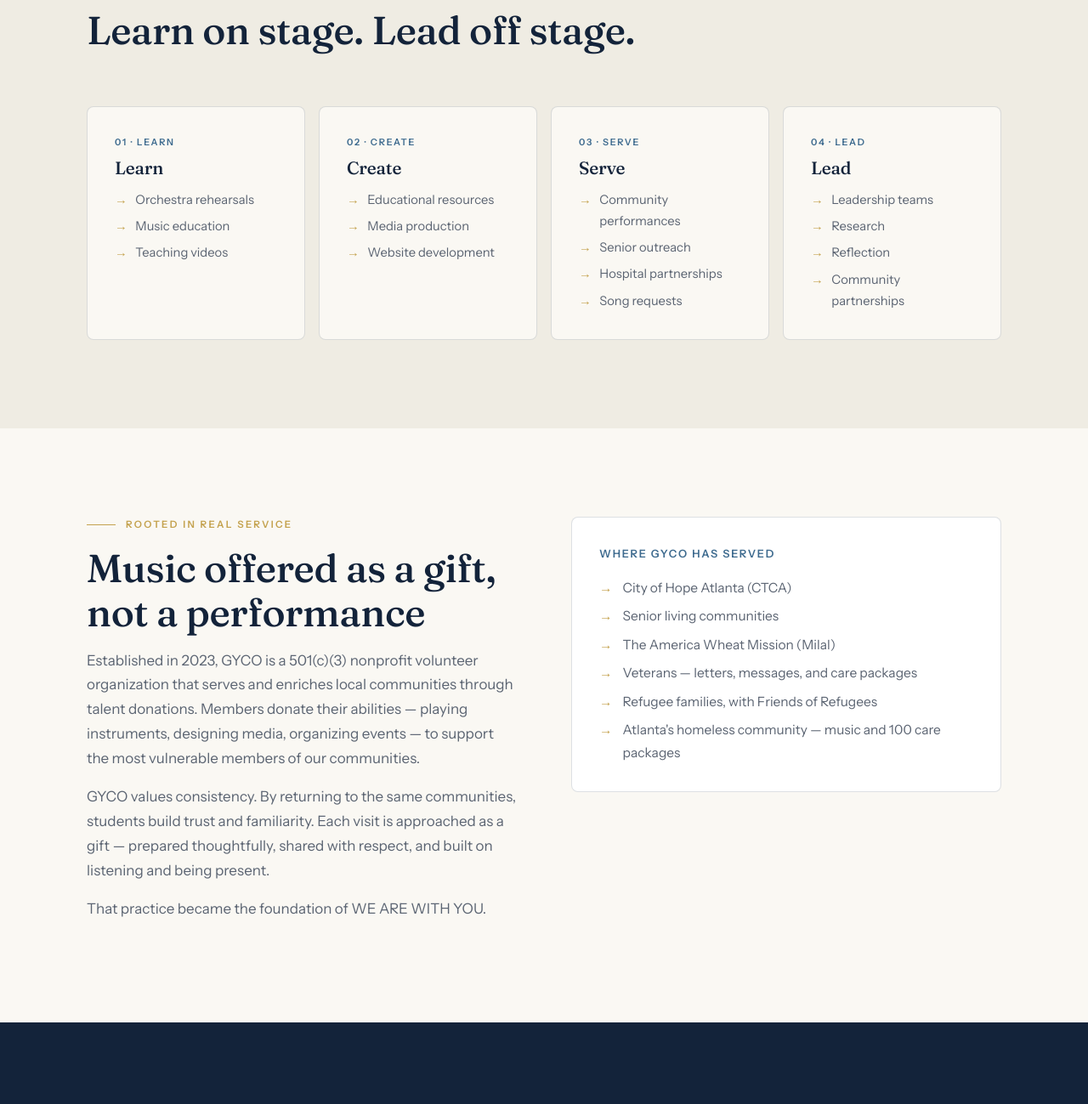
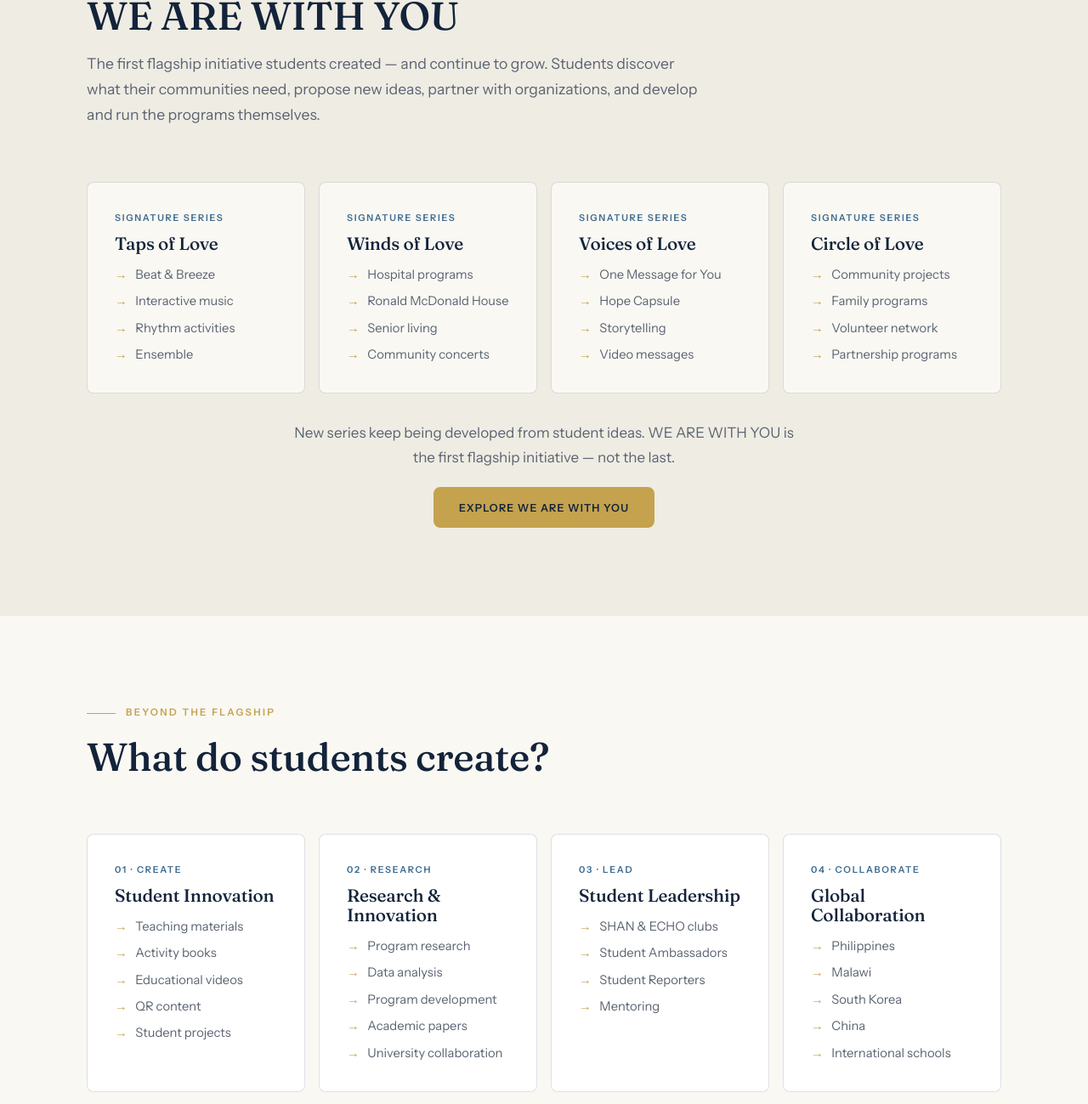
Before and after one commit to akkk9202/we-are-with-you, a plain HTML site: page student-community.html in a window 1280 px wide. Shown: the part 1501-2800 px from the top of the page at 85% size. Drawn offline with Linux system fonts and the light colour scheme.

Commit message:
Restructure GYCO as student-led innovation community
- GYCO page: student-first opening, Creator/Leader/Researcher/Collaborator roles,
  WE ARE WITH YOU framed as first flagship initiative with four signature series,
  new 'What do students create?' pillars (Innovation, Research, Leadership, Global)
- index/about/learning: align GYCO framing and flagship-initiative language
- config: official email + Instagram
- tests updated for new structure (97 passing)

```diff
--- a/js/config.js
+++ b/js/config.js
@@ -12,8 +12,8 @@ const SITE = {
   baseUrl: "https://akkk9202.github.io/we-are-with-you/",
 
   // ── Contact & social ─────────────────────────────────────
-  email: "REPLACE_ME@example.com",          // official email
-  instagram: "",                             // e.g. "https://instagram.com/yourhandle" (leave "" to hide)
+  email: "gyco23@gmail.com",                 // official email
+  instagram: "https://instagram.com/gyco_opus", // e.g. "https://instagram.com/yourhandle" (leave "" to hide)
   youtube: "",                               // e.g. "https://youtube.com/@yourchannel" (leave "" to hide)
   location: "Georgia, United States",
 
--- a/student-community.html
+++ b/student-community.html
@@ -4,10 +4,10 @@
   <meta charset="UTF-8" />
   <meta name="referrer" content="strict-origin-when-cross-origin" />
   <meta name="viewport" content="width=device-width, initial-scale=1.0" />
-  <title>GYCO — More Than Music | WE ARE WITH YOU</title>
-  <meta name="description" content="GYCO is a student growth community. Music is the first tool, not the final destination — students learn, create, serve, and lead, then bring what they learn into WE ARE WITH YOU." />
-  <meta property="og:title" content="GYCO — More Than Music" />
-  <meta property="og:description" content="A community where students learn, create, and serve. GYCO is where students discover their gifts; WE ARE WITH YOU is where those gifts become hope for someone else." />
+  <title>GYCO — Student-Led Innovation Community | WE ARE WITH YOU</title>
+  <meta name="description" content="GYCO is a student-led innovation community where students learn, create ideas, design projects, and carry them out with their communities. Music is the first tool that begins the change." />
+  <meta property="og:title" content="GYCO — Student-Led Innovation Community" />
+  <meta property="og:description" content="Students grow as creators, leaders, researchers, and collaborators. WE ARE WITH YOU is their first flagship initiative — and new ones keep being born from student ideas." />
   <meta property="og:type" content="website" />
   <meta property="og:url" content="https://akkk9202.github.io/we-are-with-you/student-community.html" />
   <link rel="icon" href="favicon.svg" type="image/svg+xml" />
@@ -22,10 +22,10 @@
 <!-- 1 · HERO -->
 <section class="page-hero">
   <div class="container">
-    <div class="eyebrow">GYCO · Student Community</div>
+    <div class="eyebrow">GYCO · Student-Led Innovation Community</div>
     <h1>More Than Music.</h1>
-    <div class="page-hero__kicker">A community where students learn, create, and serve.</div>
-    <p class="page-hero__sub">GYCO — the Greater Youth Collaborative Opus — is a student growth community. Music is our first tool, not our final destination.</p>
+    <div class="page-hero__kicker">It starts with students.</div>
+    <p class="page-hero__sub">GYCO — the Greater Youth Collaborative Opus — is a student-led growth community where students learn, create ideas, design projects, and build new change together with their communities. Music is the first tool that begins that change.</p>
   </div>
 </section>
 
@@ -39,66 +39,134 @@
     </figure>
     <div class="two-col__text">
       <div class="eyebrow">What is GYCO?</div>
-      <h2>Music is the first tool, not the final destination</h2>
-      <p>Students begin by learning together through orchestra rehearsals, music education, and performance. Through that process, they develop confidence, teamwork, creativity, and leadership.</p>
-      <p>Then, those abilities grow beyond music. GYCO students create educational resources, teaching videos, media projects, websites, and community programs. They also serve through senior outreach, hospital partnerships, song requests, and community performances.</p>
+      <h2>It starts with students</h2>
+      <p>At GYCO, the heart of everything is the student. The music, the research, the teaching materials, the videos, the global partnerships — all of it is imagined, created, and carried out by students. They are not just participants here. They grow as:</p>
+      <div class="circle-words" style="margin:1rem 0;">
+        <span class="circle-word">Creator</span><span class="circle-word">Leader</span>
+        <span class="circle-word">Researcher</span><span class="circle-word">Collaborator</span>
+      </div>
+      <p>Music is the first tool that begins the change — not the final destination. Students begin by learning together through rehearsals, education, and performance, then carry the confidence, teamwork, creativity, and leadership they build there into everything else they create.</p>
       <div class="pullquote"><p>GYCO is where students discover their gifts. WE ARE WITH YOU is where those gifts become hope for someone else.</p></div>
     </div>
   </div>
 </section>
 
-<!-- 3 · LEARN ON STAGE, LEAD OFF STAGE -->
-<section class="section section--mist">
+<!-- 3 · FIRST FLAGSHIP INITIATIVE — WE ARE WITH YOU -->
+<section class="section section--mist" id="flagship">
   <div class="container">
     <div class="section-head reveal">
-      <div class="eyebrow">What students do</div>
-      <h2>Learn on stage. Lead off stage.</h2>
+      <div class="eyebrow">Our first flagship initiative</div>
+      <h2>WE ARE WITH YOU</h2>
+      <p>The first flagship initiative students created — and continue to grow. Students discover what their communities need, propose new ideas, partner with organizations, and develop and run the programs themselves.</p>
     </div>
     <div class="cards cards--4">
       <div class="card reveal reveal--d1">
-        <span class="card__tag">01 · Learn</span>
-        <h3>Learn</h3>
+        <span class="card__tag">Signature series</span>
+        <h3>Taps of Love</h3>
         <ul class="card__list">
-          <li>Orchestra rehearsals</li>
-          <li>Music education</li>
-          <li>Teaching videos</li>
+          <li>Beat &amp; Breeze</li>
+          <li>Interactive music</li>
+          <li>Rhythm activities</li>
+          <li>Ensemble</li>
         </ul>
       </div>
       <div class="card reveal reveal--d2">
-        <span class="card__tag">02 · Create</span>
-        <h3>Create</h3>
+        <span class="card__tag">Signature series</span>
+        <h3>Winds of Love</h3>
         <ul class="card__list">
-          <li>Educational resources</li>
-          <li>Media production</li>
-          <li>Website development</li>
+          <li>Hospital programs</li>
+          <li>Ronald McDonald House</li>
+          <li>Senior living</li>
+          <li>Community concerts</li>
         </ul>
       </div>
       <div class="card reveal reveal--d3">
-        <span class="card__tag">03 · Serve</span>
-        <h3>Serve</h3>
+        <span class="card__tag">Signature series</span>
+        <h3>Voices of Love</h3>
         <ul class="card__list">
-          <li>Community performances</li>
-          <li>Senior outreach</li>
-          <li>Hospital partnerships</li>
-          <li>Song requests</li>
+          <li>One Message for You</li>
+          <li>Hope Capsule</li>
+          <li>Storytelling</li>
+          <li>Video messages</li>
         </ul>
       </div>
       <div class="card reveal reveal--d1">
-        <span class="card__tag">04 · Lead</span>
-        <h3>Lead</h3>
+        <span class="card__tag">Signature series</span>
+        <h3>Circle of Love</h3>
         <ul class="card__list">
-          <li>Leadership teams</li>
-          <li>Research</li>
-          <li>Reflection</li>
-          <li>Community partnerships</li>
+          <li>Community projects</li>
+          <li>Family programs</li>
+          <li>Volunteer network</li>
+          <li>Partnership programs</li>
+        </ul>
+      </div>
+    </div>
+    <div class="center reveal" style="margin-top:2rem;">
+      <p style="color:var(--muted);max-width:52ch;margin-inline:auto;">New series keep being developed from student ideas. WE ARE WITH YOU is the first flagship initiative — not the last.</p>
+      <div class="btn-row" style="margin-top:1.25rem;">
+        <a class="btn btn--gold" href="programs.html">Explore WE ARE WITH YOU</a>
+      </div>
+    </div>
+  </div>
+</section>
+
+<!-- 4 · WHAT STUDENTS CREATE -->
+<section class="section" id="student-innovation">
+  <div class="container">
+    <div class="section-head reveal">
+      <div class="eyebrow">Beyond the flagship</div>
+      <h2>What do students create?</h2>
+    </div>
+    <div class="cards cards--4">
+      <div class="card reveal reveal--d1">
+        <span class="card__tag">01 · Create</span>
+        <h3>Student Innovation</h3>
+        <ul class="card__list">
+          <li>Teaching materials</li>
+          <li>Activity books</li>
+          <li>Educational videos</li>
+          <li>QR content</li>
+          <li>Student projects</li>
+        </ul>
+      </div>
+      <div class="card reveal reveal--d2">
+        <span class="card__tag">02 · Research</span>
+        <h3>Research &amp; Innovation</h3>
+        <ul class="card__list">
+          <li>Program research</li>
+          <li>Data analysis</li>
+          <li>Program development</li>
+          <li>Academic papers</li>
+          <li>University collaboration</li>
+        </ul>
+      </div>
+      <div class="card reveal reveal--d3">
+        <span class="card__tag">03 · Lead</span>
+        <h3>Student Leadership</h3>
+        <ul class="card__list">
+          <li>SHAN &amp; ECHO clubs</li>
+          <li>Student Ambassadors</li>
+          <li>Student Reporters</li>
+          <li>Mentoring</li>
+        </ul>
+      </div>
+      <div class="card reveal reveal--d1">
+        <span class="card__tag">04 · Collaborate</span>
+        <h3>Global Collaboration</h3>
+        <ul class="card__list">
+          <li>Philippines</li>
+          <li>Malawi</li>
+          <li>South Korea</li>
+          <li>China</li>
+          <li>International schools</li>
         </ul>
       </div>
     </div>
   </div>
 </section>
 
-<!-- 4 · ROOTED IN REAL SERVICE (from the original GYCO site) -->
-<section class="section">
+<!-- 5 · ROOTED IN REAL SERVICE (from the original GYCO site) -->
+<section class="section section--mist">
   <div class="container two-col reveal" style="align-items:start;">
     <div class="two-col__text">
       <div class="eyebrow">Rooted in real service</div>
@@ -121,7 +189,7 @@
   </div>
 </section>
 
-<!-- 5 · PHILOSOPHY QUOTE -->
+<!-- 6 · PHILOSOPHY QUOTE -->
 <section class="section section--dark">
   <div class="container center reveal">
     <div class="eyebrow eyebrow--center">The philosophy we carry</div>
@@ -134,25 +202,25 @@
   </div>
 </section>
 
-<!-- 6 · CLOSING -->
+<!-- 7 · CLOSING -->
 <section class="section">
   <div class="container center measure reveal">
     <div class="eyebrow eyebrow--center">Where it leads</div>
     <h2>Students do not stay in the classroom.<br>They become someone else's "with you."</h2>
     <div class="flow" style="margin-top:2rem;">
-      <div class="flow__item">Learning becomes sharing.</div>
-      <div class="flow__item">Sharing becomes connection.</div>
-      <div class="flow__item">Connection becomes community.</div>
+      <div class="flow__item">An idea becomes a project.</div>
+      <div class="flow__item">A project becomes a program.</div>
+      <div class="flow__item">A program becomes a community.</div>
     </div>
-    <p style="margin-inline:auto;margin-top:2rem;color:var(--muted);">GYCO practices the <strong>NADO School</strong> philosophy — learn, create, share, grow — and brings it to life through <strong>WE ARE WITH YOU</strong>.</p>
+    <p style="margin-inline:auto;margin-top:2rem;color:var(--muted);">GYCO practices the <strong>NADO School</strong> philosophy — learn, create, share, grow — and brought it to life through <strong>WE ARE WITH YOU</strong>, the first of many initiatives students will build.</p>
   </div>
 </section>
 
-<!-- 7 · CTA -->
+<!-- 8 · CTA -->
 <section class="section section--dark cta-band">
   <div class="container reveal">
-    <h2>Begin with music. Grow through service.</h2>
-    <p class="lead" style="margin-inline:auto;max-width:48ch;">GYCO isn't only about becoming a better musician. It's about becoming a person who can listen, lead, teach, serve, and create meaningful impact.</p>
+    <h2>Start with an idea. Grow it with a community.</h2>
+    <p class="lead" style="margin-inline:auto;max-width:48ch;">GYCO isn't only about becoming a better musician. It's about becoming a person who can imagine, research, lead, collaborate — and turn an idea into real change for someone else.</p>
     <div class="btn-row">
       <a class="btn btn--gold" data-form="studentApplication" href="contact.html">Join GYCO</a>
       <a class="btn btn--ghost" href="learning.html">Explore NADO School</a>
```
Also changed, not shown: about.html (+4 -4 lines), index.html (+3 -3 lines), learning.html (+1 -1 lines), test/smoke.test.js (+8 -2 lines).
